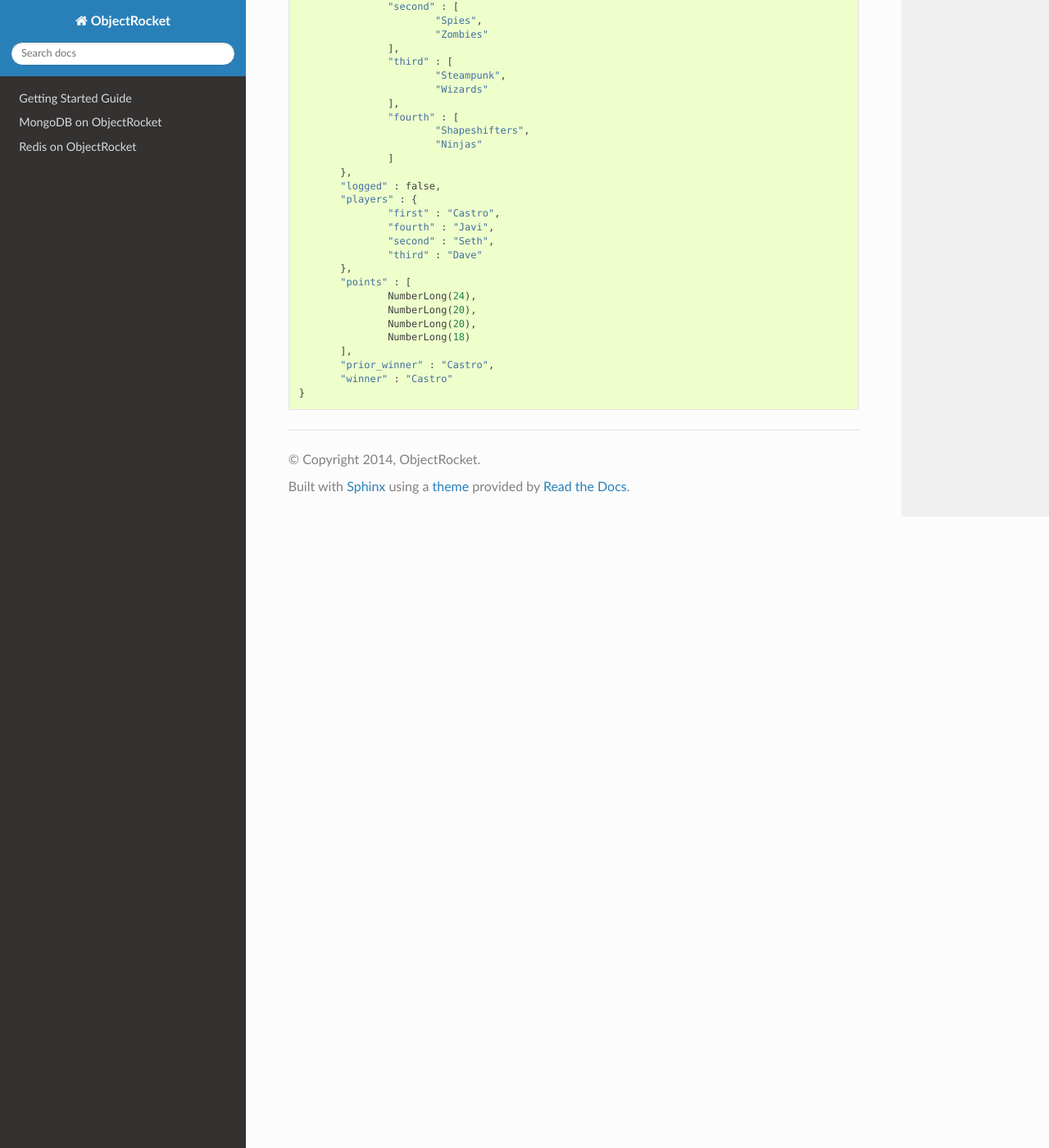
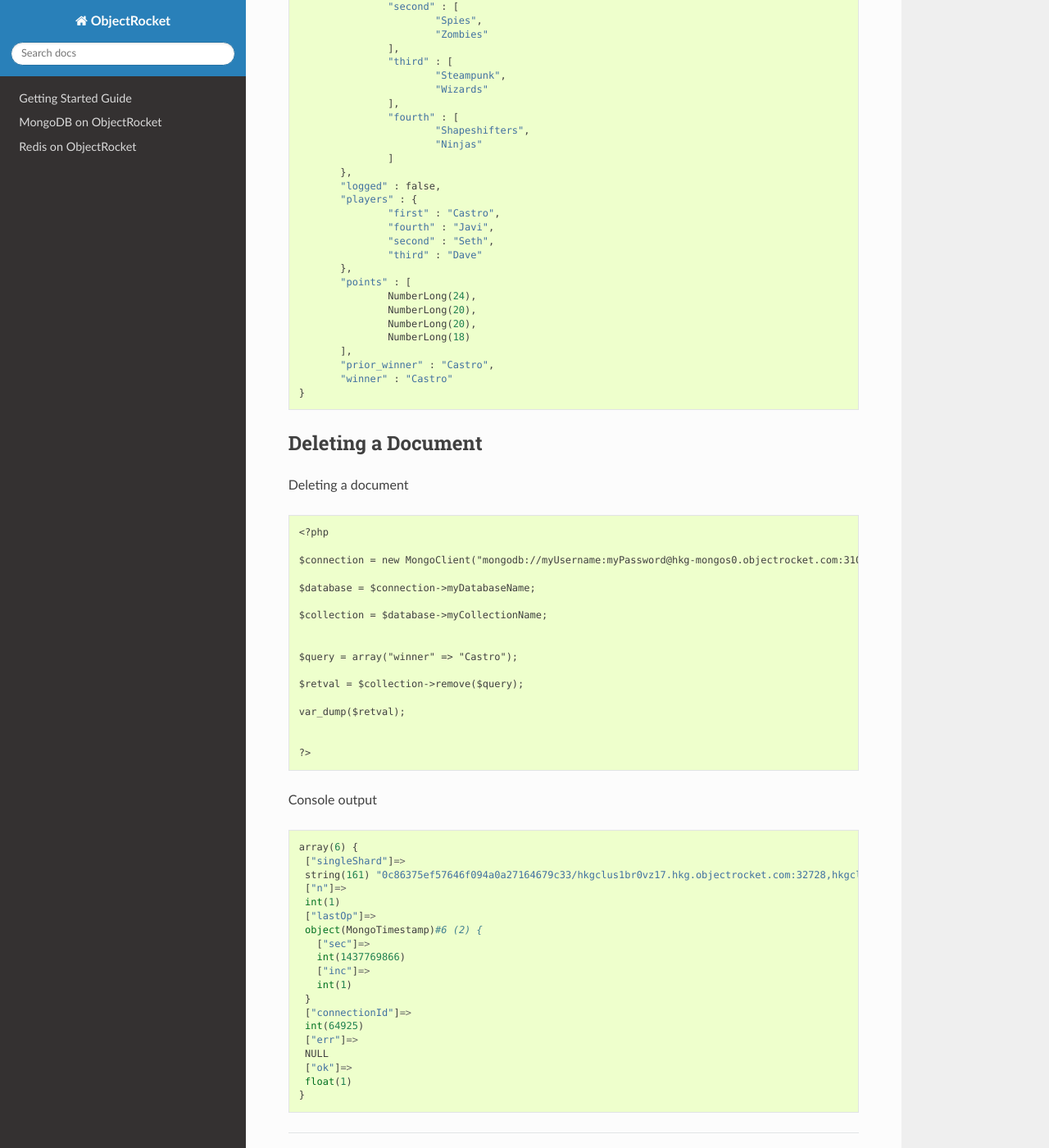
Before and after one commit to zcorleissen/documentation, a Sphinx documentation site: the page built from source/php_examples.rst, in a window 1280 px wide and 1400 px high, scrolled down 4830 px. Shown: the whole window at 82% size. Built offline with Sphinx 7.4.7 and the Read the Docs theme 2.0.0, drawn with Linux system fonts in a browser that asks for light colours; pages that are not in the unit, such as notebooks, are missing from menus.

Commit message:
added delete example

```diff
--- a/source/.#php_examples.rst
+++ /dev/null
@@ -1 +0,0 @@
-mase4987@ML20JBFFT3.local.93045
--- a/source/php_examples.rst
+++ b/source/php_examples.rst
@@ -286,6 +286,56 @@ The resulting document directly from MongoDB
  }
 
 
+Deleting a Document
+-------------------
+
+Deleting a document
+::
+
+ <?php
+
+ $connection = new MongoClient("mongodb://myUsername:myPassword@hkg-mongos0.objectrocket.com:31062/myDatabaseName");
+
+ $database = $connection->myDatabaseName;
+
+ $collection = $database->myCollectionName;
+
+
+ $query = array("winner" => "Castro");
+
+ $retval = $collection->remove($query);
+
+ var_dump($retval);
+
+
+ ?>
+
+
+Console output
+::
+
+ array(6) {
+  ["singleShard"]=>
+  string(161) "0c86375ef57646f094a0a27164679c33/hkgclus1br0vz17.hkg.objectrocket.com:32728,hkgclus1br1vz17.hkg.objectrocket.com:32728,hkgclus1br2vz17.hkg.objectrocket.com:32728"
+  ["n"]=>
+  int(1)
+  ["lastOp"]=>
+  object(MongoTimestamp)#6 (2) {
+    ["sec"]=>
+    int(1437769866)
+    ["inc"]=>
+    int(1)
+  }
+  ["connectionId"]=>
+  int(64925)
+  ["err"]=>
+  NULL
+  ["ok"]=>
+  float(1)
+ }
+
+
+
 
 
 
```
